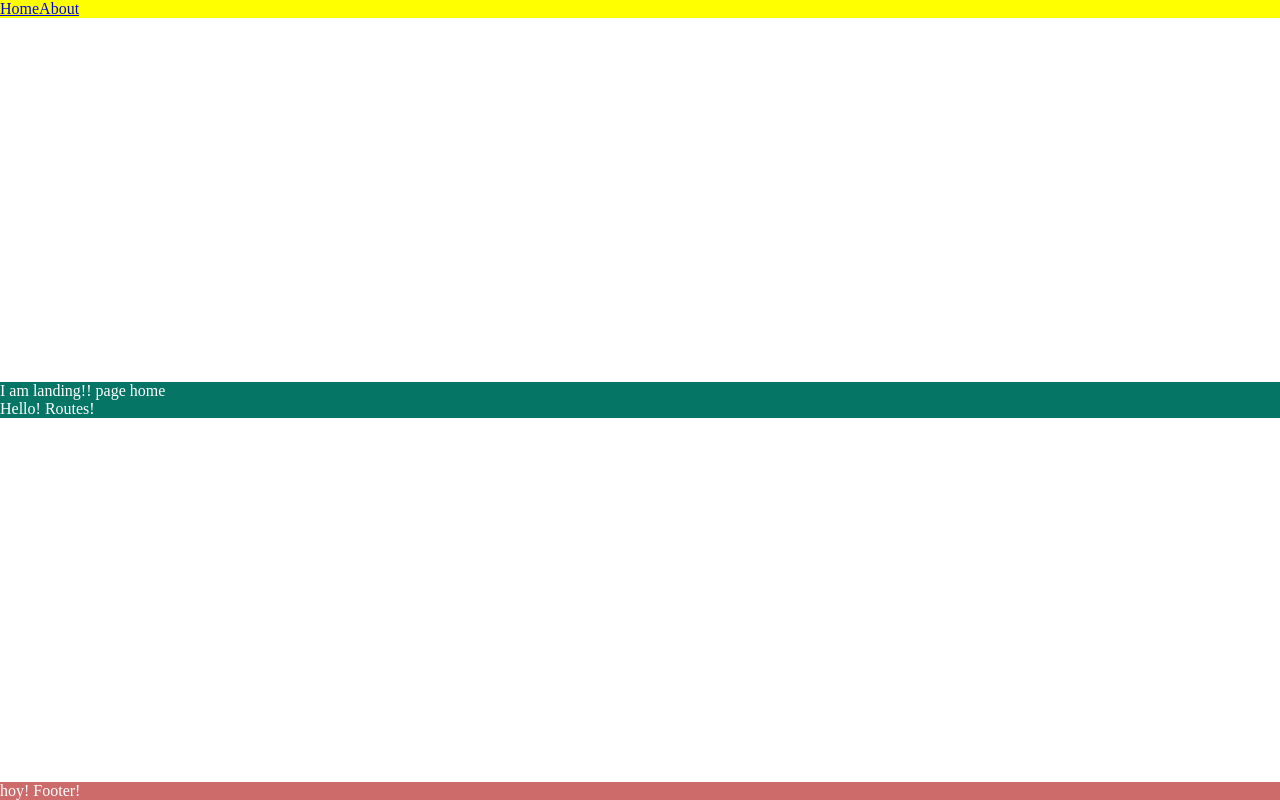
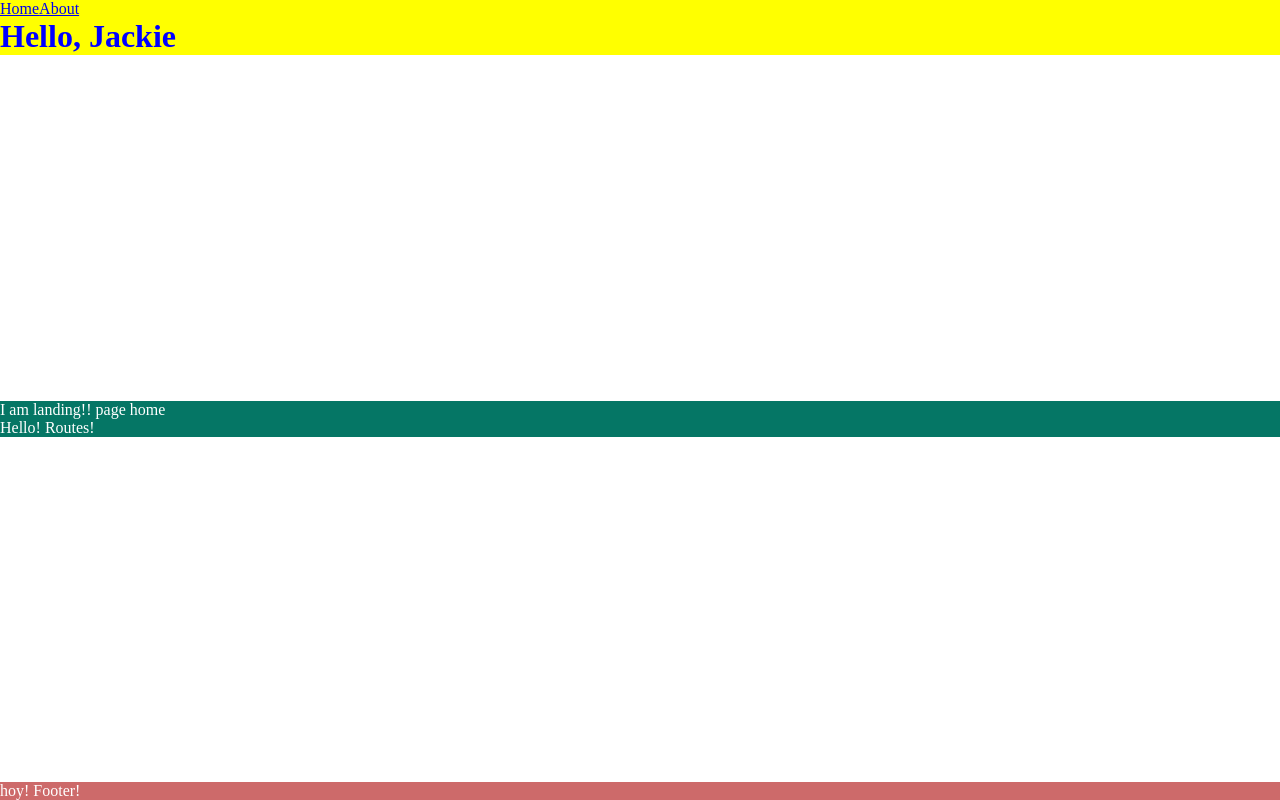
Before and after one commit to heggy231/fam-wisp, a React (Create React App) app in the folder react-ui/: page / in a window 1280 px wide. Built offline with nearby package versions, Linux system fonts and the light colour scheme.

Commit message:
some name props

```diff
--- /dev/null
+++ b/react-ui/src/components/greeting.jsx
@@ -0,0 +1,11 @@
+import React from 'react'
+
+const Greeting = ({ someName }) => {
+  return (
+    <div>
+      <h1>Hello, {someName}</h1>
+    </div>
+  )
+}
+
+export default Greeting;
--- a/react-ui/src/index.js
+++ b/react-ui/src/index.js
@@ -1,6 +1,6 @@
 import React from "react";
 import ReactDOM from "react-dom";
-// this component is critical to connecting react with redux which we do by wrapping it around the entire app itself
+// this component is critical to connecting react with redux which we do by wrapping it around the entire app itself, which pass `store` as a prop
 import { Provider } from "react-redux";
 // because the store we created in `redux/store.js` is default export, i.e. unnamed, we can call it anything we want but the convention is to import it as `store`
 import store from "./redux/store";
--- a/react-ui/src/redux/actionTypes.js
+++ b/react-ui/src/redux/actionTypes.js
@@ -1,2 +1,3 @@
 // all action types are simply str by the same name and follow the format underscore_action_type
+// you can have multiple exports if it is named
 export const GET_USERNAME = 'GET_USERNAME';
--- a/react-ui/src/redux/reducers/index.js
+++ b/react-ui/src/redux/reducers/index.js
@@ -2,4 +2,5 @@
 import { combineReducers } from "redux";
 import username from './username';
 
+// username : username, key : value pair but short hand
 export default combineReducers({ username });  // later this get refer to as `rootReducer`
--- a/react-ui/src/redux/reducers/username.js
+++ b/react-ui/src/redux/reducers/username.js
@@ -1,10 +1,10 @@
 // create a username reducer called `username.js`
 
 // every reducer needs at least one action type, we'll create this in a step
-import { GET_USERNAME } from '../actionTypes';
+import { GET_USERNAME } from '../actionTypes'; // named import
 
 // every reducer needs an initial val, even it's empty
-const initialState = 'Anna';
+const initialState = 'Heggy'; // when redux adds this state to the store => it becomes obj
 
 // a reducer, in the simplest of terms, is nothing more than a fx that takes in the current state and values, on the `action` object, that can be used to update the current state
 function usernameReducer (state=initialState, action) {
--- a/react-ui/src/redux/store.js
+++ b/react-ui/src/redux/store.js
@@ -1,6 +1,8 @@
 // this file remains constant for any project.
+
+// named imports from `redux`
 import { applyMiddleware, compose, createStore } from "redux";
-import thunk from 'redux-thunk';
+import thunk from 'redux-thunk'; // un-named import, we will call it `thunk`, async code
 // `rootReducer` is `reducers/index.js` file that combines all reducers
 import rootReducer from './reducers';
 
--- a/react-ui/src/sectioning/header/header.jsx
+++ b/react-ui/src/sectioning/header/header.jsx
@@ -1,6 +1,8 @@
 import React from "react";
 import { NavLink } from "react-router-dom";
+import Greeting from "../../components/greeting";
 import "./style.css";
+
 
 const Header = () => {
   return (
@@ -9,6 +11,7 @@ const Header = () => {
         {/* NavLink must have `to` attrib */}
         <NavLink to="/">Home</NavLink>
         <NavLink to="/about">About</NavLink>
+        <Greeting someName="Jackie"/>
       </header>
     </div>
   )
```
Also changed, not shown: 1 other file (tests, documents, lock files or other folders).
